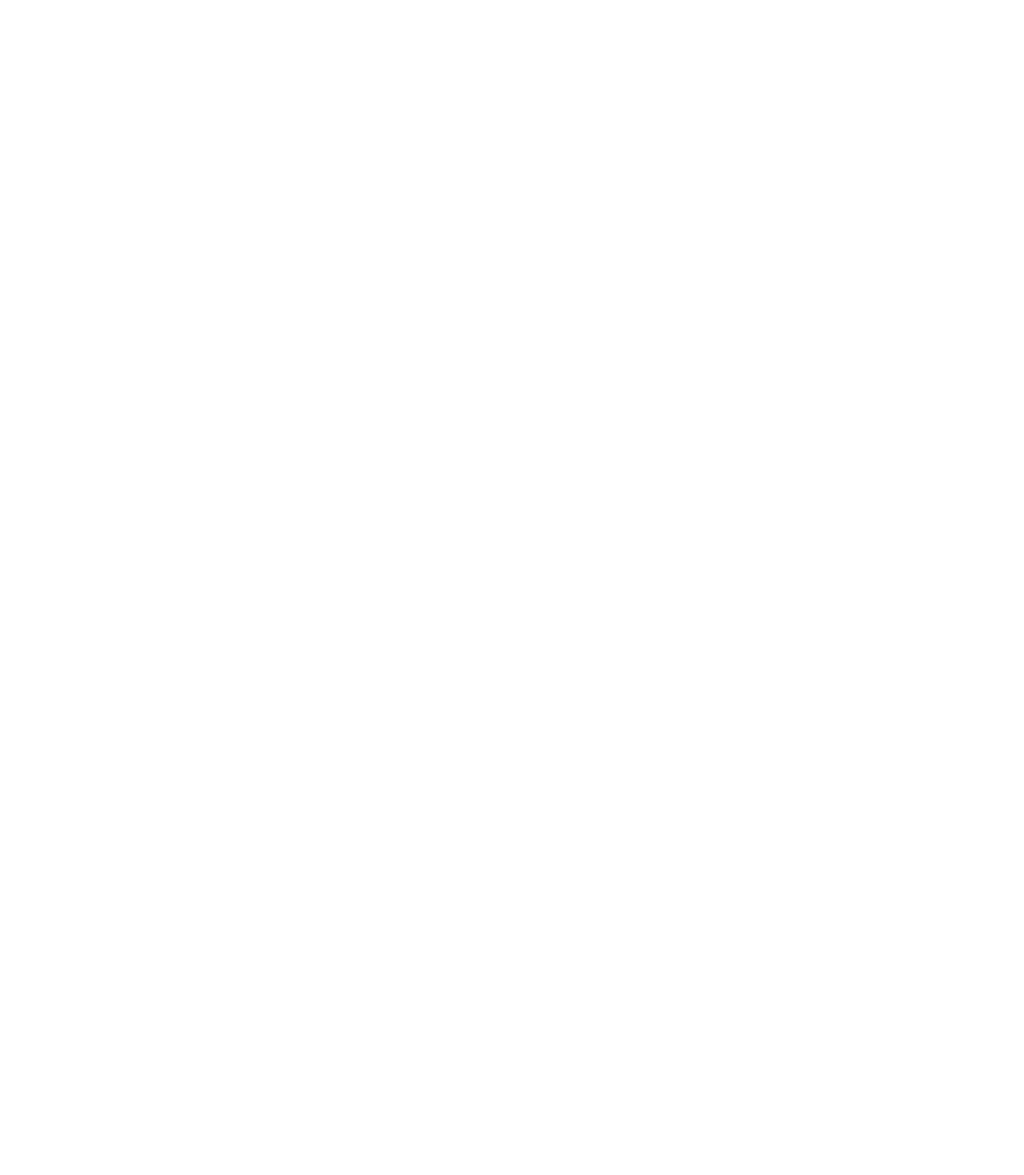
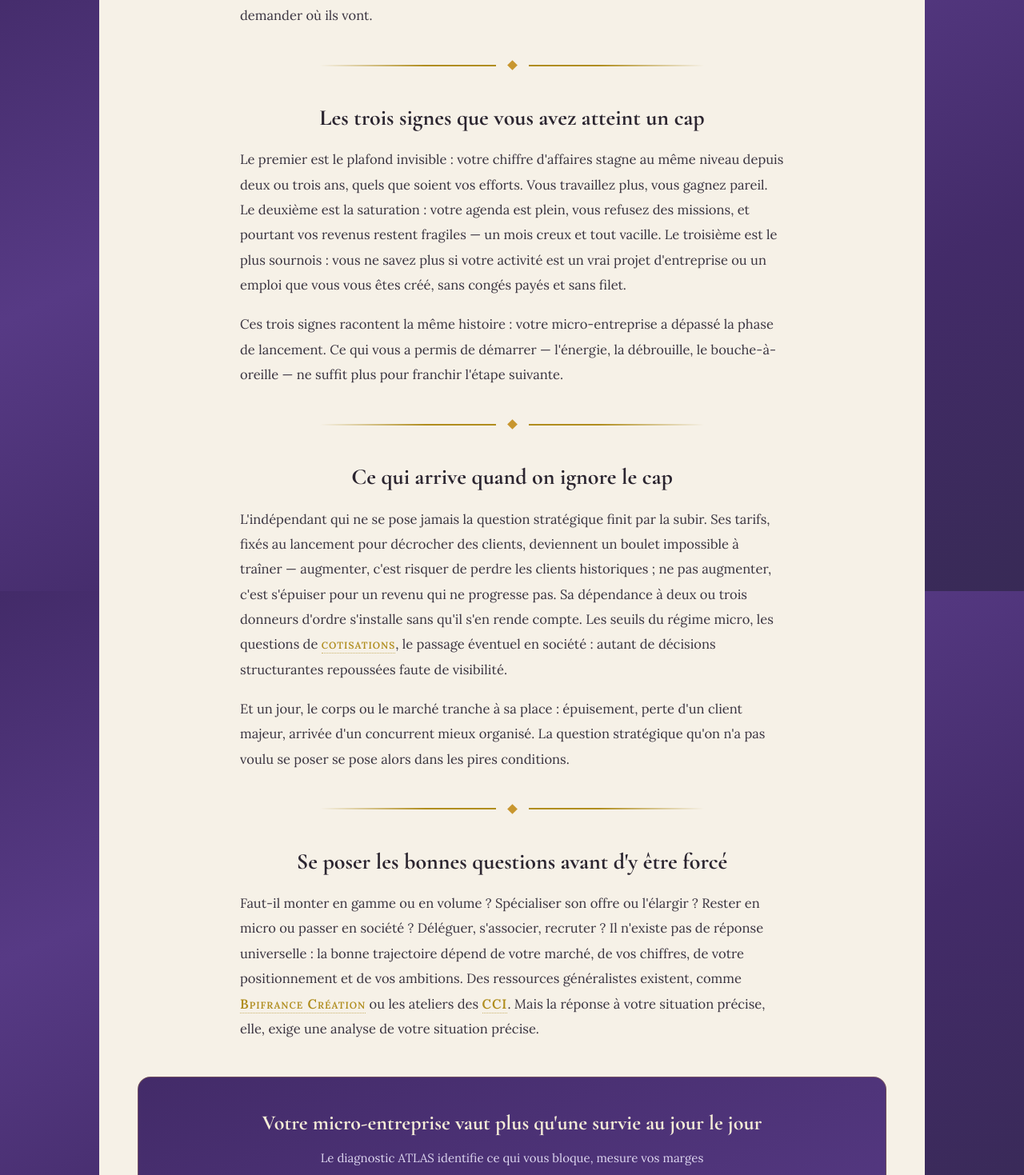
Before and after one commit to gabrielsimonetti62-hub/atlas-diagnostic, a Next.js app: page /articles/micro-entreprise-passer-un-cap in a window 1280 px wide. Before the commit this address had no page. Shown: the part 861-2330 px from the top of the page at 80% size. Before the commit the page ends 800 px from the top, so only its background shows below. Built offline with nearby package versions, Linux system fonts and the light colour scheme.

Commit message:
Create page.js

```diff
--- /dev/null
+++ b/app/articles/micro-entreprise-passer-un-cap/page.js
@@ -0,0 +1,30 @@
+import { ArticleShell, ConversionBanner, GoldSep } from "../../components";
+
+export const metadata = {
+  title: "Micro-entreprise : à quel moment passer de la survie à la stratégie ? | ATLAS",
+  description: "Plafond de chiffre d'affaires, journées saturées, revenus instables : les signes qu'une micro-entreprise a atteint un cap — et ce qui arrive quand on les ignore.",
+};
+
+export default function ArticleMicroEntreprise() {
+  return (
+    <ArticleShell label="Guide" title="Micro-entreprise : &agrave; quel moment passer de la survie &agrave; la strat&eacute;gie ?" image="/images/visio-domicile.jpg" imageAlt="Micro-entrepreneur en visioconf&eacute;rence depuis son domicile">
+      <p>Plus d&apos;un million de micro-entreprises sont cr&eacute;&eacute;es chaque ann&eacute;e en France. Graphistes, consultants, d&eacute;veloppeurs, coachs, artisans, livreurs : le statut a d&eacute;mocratis&eacute; l&apos;entrepreneuriat. Mais il a aussi cr&eacute;&eacute; un pi&egrave;ge dont on parle peu : des dizaines de milliers d&apos;ind&eacute;pendants travaillent sans relever la t&ecirc;te, ann&eacute;e apr&egrave;s ann&eacute;e, sans jamais se demander o&ugrave; ils vont.</p>
+      <GoldSep />
+      <h2>Les trois signes que vous avez atteint un cap</h2>
+      <p>Le premier est le plafond invisible : votre chiffre d&apos;affaires stagne au m&ecirc;me niveau depuis deux ou trois ans, quels que soient vos efforts. Vous travaillez plus, vous gagnez pareil. Le deuxi&egrave;me est la saturation : votre agenda est plein, vous refusez des missions, et pourtant vos revenus restent fragiles &mdash; un mois creux et tout vacille. Le troisi&egrave;me est le plus sournois : vous ne savez plus si votre activit&eacute; est un vrai projet d&apos;entreprise ou un emploi que vous vous &ecirc;tes cr&eacute;&eacute;, sans cong&eacute;s pay&eacute;s et sans filet.</p>
+      <p>Ces trois signes racontent la m&ecirc;me histoire : votre micro-entreprise a d&eacute;pass&eacute; la phase de lancement. Ce qui vous a permis de d&eacute;marrer &mdash; l&apos;&eacute;nergie, la d&eacute;brouille, le bouche-&agrave;-oreille &mdash; ne suffit plus pour franchir l&apos;&eacute;tape suivante.</p>
+      <GoldSep />
+      <h2>Ce qui arrive quand on ignore le cap</h2>
+      <p>L&apos;ind&eacute;pendant qui ne se pose jamais la question strat&eacute;gique finit par la subir. Ses tarifs, fix&eacute;s au lancement pour d&eacute;crocher des clients, deviennent un boulet impossible &agrave; tra&icirc;ner &mdash; augmenter, c&apos;est risquer de perdre les clients historiques ; ne pas augmenter, c&apos;est s&apos;&eacute;puiser pour un revenu qui ne progresse pas. Sa d&eacute;pendance &agrave; deux ou trois donneurs d&apos;ordre s&apos;installe sans qu&apos;il s&apos;en rende compte. Les seuils du r&eacute;gime micro, les questions de <a href="https://www.urssaf.fr" target="_blank" rel="noopener">cotisations</a>, le passage &eacute;ventuel en soci&eacute;t&eacute; : autant de d&eacute;cisions structurantes repouss&eacute;es faute de visibilit&eacute;.</p>
+      <p>Et un jour, le corps ou le march&eacute; tranche &agrave; sa place : &eacute;puisement, perte d&apos;un client majeur, arriv&eacute;e d&apos;un concurrent mieux organis&eacute;. La question strat&eacute;gique qu&apos;on n&apos;a pas voulu se poser se pose alors dans les pires conditions.</p>
+      <GoldSep />
+      <h2>Se poser les bonnes questions avant d&apos;y &ecirc;tre forc&eacute;</h2>
+      <p>Faut-il monter en gamme ou en volume ? Sp&eacute;cialiser son offre ou l&apos;&eacute;largir ? Rester en micro ou passer en soci&eacute;t&eacute; ? D&eacute;l&eacute;guer, s&apos;associer, recruter ? Il n&apos;existe pas de r&eacute;ponse universelle : la bonne trajectoire d&eacute;pend de votre march&eacute;, de vos chiffres, de votre positionnement et de vos ambitions. Des ressources g&eacute;n&eacute;ralistes existent, comme <a href="https://bpifrance-creation.fr" target="_blank" rel="noopener">Bpifrance Cr&eacute;ation</a> ou les ateliers des <a href="https://www.cci.fr" target="_blank" rel="noopener">CCI</a>. Mais la r&eacute;ponse &agrave; votre situation pr&eacute;cise, elle, exige une analyse de votre situation pr&eacute;cise.</p>
+      <ConversionBanner
+        title="Votre micro-entreprise vaut plus qu&apos;une survie au jour le jour"
+        text="Le diagnostic ATLAS identifie ce qui vous bloque, mesure vos marges de progression et trace votre trajectoire de d&eacute;veloppement."
+        stat="&Agrave; partir de 199 &euro; &middot; Adapt&eacute; aux ind&eacute;pendants et micro-entreprises"
+      />
+    </ArticleShell>
+  );
+}
```
